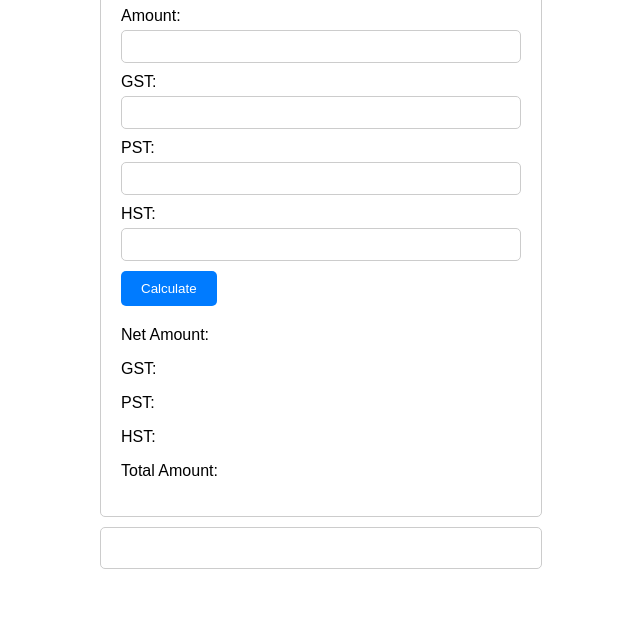
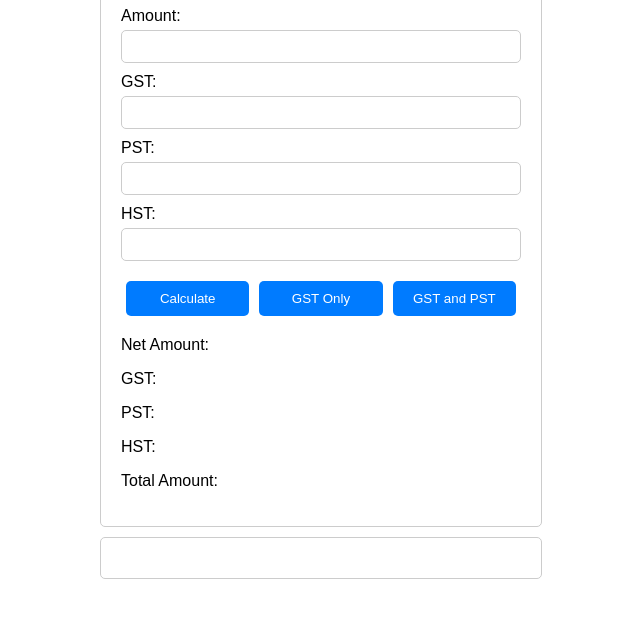
Before and after one commit to hkim399/CanTax-Calculator, a plain HTML site: page index.html in a window 1280 px wide. Shown: the part 158-776 px from the top of the page, without its empty margins (319-959 px from the left). Drawn offline with Linux system fonts and the light colour scheme.

Commit message:
updated the buttons upon request

```diff
--- a/index.html
+++ b/index.html
@@ -24,7 +24,11 @@
         <input type="number" id="pst">
         <label for="hst">HST:</label>
         <input type="number" id="hst">
-        <button onclick="calculateTax()">Calculate</button>
+        <div class="btn-container">
+            <button onclick="calculateTax()">Calculate</button>
+            <button onclick="calculateGST()">GST Only</button>
+            <button onclick="calculateGSTandPST()">GST and PST</button>
+        </div>
         <div class="result">
             <p>Net Amount: <span id="netResult"></span></p>
             <p>GST: <span id="gstResult"></span></p>
--- a/index.js
+++ b/index.js
@@ -55,3 +55,73 @@ var pastCalculations = [];
             pastCalculationsContainer.appendChild(calculationElement);
         });
     }
+
+    function calculateGST() {
+        var amount = parseFloat(document.getElementById('amount').value);
+        var calculationMethod = document.getElementById('calculationMethod').value;
+        var gst = parseFloat(document.getElementById('gst').value) || 0;
+        var pst = "0.00", hst = "0.00";
+
+        var netAmount;
+        if (calculationMethod === 'net') {
+            netAmount = amount;
+        } else if (calculationMethod === 'gross') {
+            netAmount = amount / (1 + (gst / 100));
+        }
+
+        var gstResult = netAmount * (gst / 100);
+        var totalResult = netAmount + gstResult;
+
+        document.getElementById('netResult').textContent = netAmount.toFixed(2);
+        document.getElementById('gstResult').textContent = gstResult.toFixed(2);
+        document.getElementById('pstResult').textContent = pst;
+        document.getElementById('hstResult').textContent = hst;
+        document.getElementById('totalResult').textContent = totalResult.toFixed(2);
+
+        var calculation = {
+            calculationMethod: calculationMethod,
+            netAmount: netAmount.toFixed(2),
+            gstResult: gstResult.toFixed(2),
+            pstResult: pst,
+            hstResult: hst,
+            totalResult: totalResult.toFixed(2)
+        };
+        pastCalculations.unshift(calculation);
+        updatePastCalculations();
+    }
+
+    function calculateGSTandPST() {
+        var amount = parseFloat(document.getElementById('amount').value);
+        var calculationMethod = document.getElementById('calculationMethod').value;
+        var gst = parseFloat(document.getElementById('gst').value) || 0;
+        var pst = parseFloat(document.getElementById('pst').value) || 0;
+        var hst = "0.00";
+
+        var netAmount;
+        if (calculationMethod === 'net') {
+            netAmount = amount;
+        } else if (calculationMethod === 'gross') {
+            netAmount = amount / (1 + (gst / 100));
+        }
+
+        var gstResult = netAmount * (gst / 100);
+        var pstResult = netAmount * (pst / 100);
+        var totalResult = netAmount + gstResult + pstResult;
+
+        document.getElementById('netResult').textContent = netAmount.toFixed(2);
+        document.getElementById('gstResult').textContent = gstResult.toFixed(2);
+        document.getElementById('pstResult').textContent = pstResult.toFixed(2);
+        document.getElementById('hstResult').textContent = hst;
+        document.getElementById('totalResult').textContent = totalResult.toFixed(2);
+
+        var calculation = {
+            calculationMethod: calculationMethod,
+            netAmount: netAmount.toFixed(2),
+            gstResult: gstResult.toFixed(2),
+            pstResult: pstResult.toFixed(2),
+            hstResult: hst,
+            totalResult: totalResult.toFixed(2)
+        };
+        pastCalculations.unshift(calculation);
+        updatePastCalculations();
+    }
--- a/styles.css
+++ b/styles.css
@@ -52,3 +52,16 @@ button:hover {
     border: 1px solid #ccc;
     border-radius: 5px;
 }
+
+.btn-container {
+    display: flex;
+    justify-content: space-between;
+    width: 100%;
+    max-width: 400px; /* Adjust max-width as needed */
+    margin-top: 10px;
+}
+
+.btn-container button {
+    flex: 1;
+    margin: 0 5px;
+}
```
Also changed, not shown: 1 other file.
